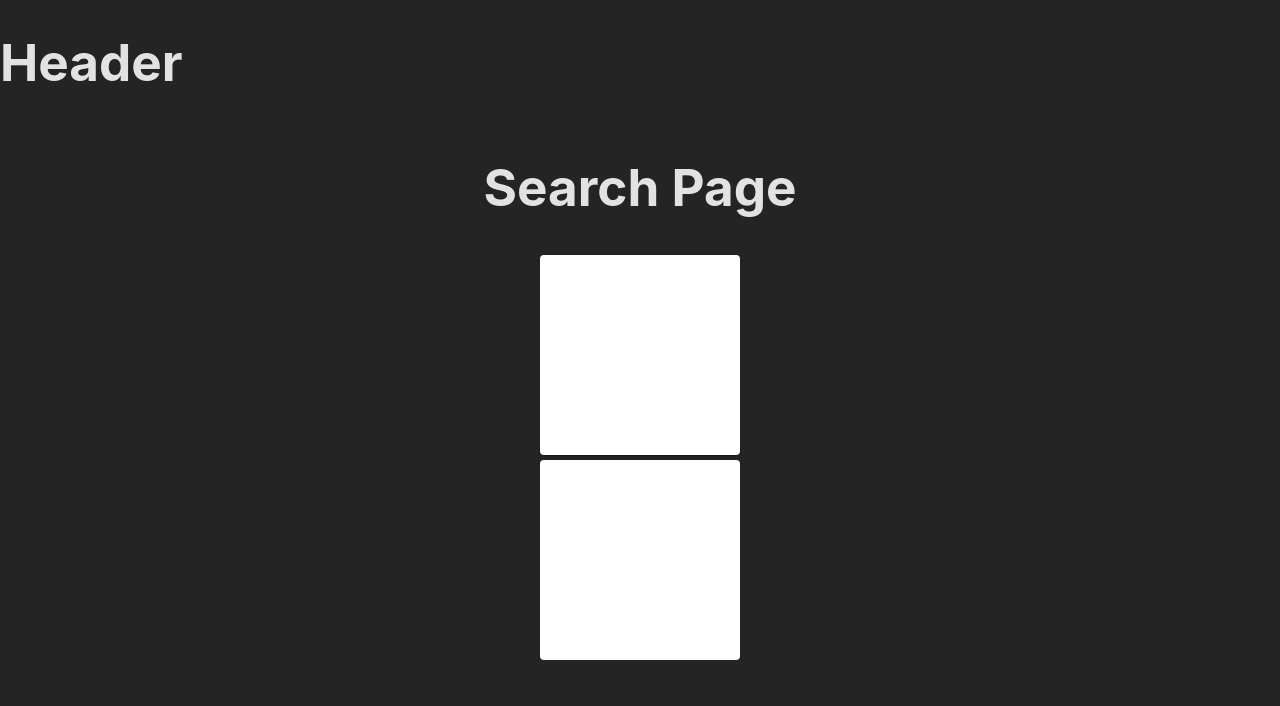
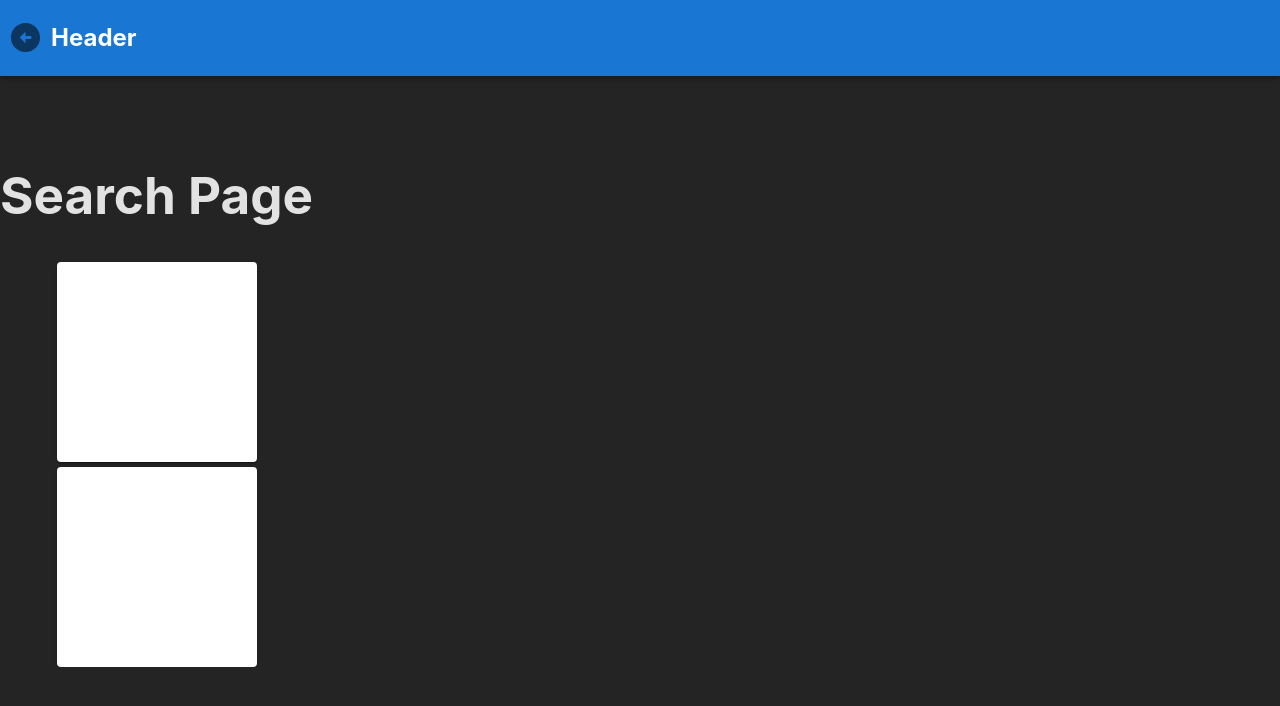
Before and after one commit to ali-skinner/ali-skinner.github.io, a React (Vite) app: page /projects in a window 1280 px wide. Shown: the top 706 px of the page. Built offline with nearby package versions, Linux system fonts and the light colour scheme.

Commit message:
back button v1

```diff
--- a/src/Header.tsx
+++ b/src/Header.tsx
@@ -1,21 +1,25 @@
-import { Box } from "@mui/material";
+import { AppBar, Box, IconButton } from "@mui/material";
 import { Outlet } from "react-router";
+import ArrowCircleLeftIcon from '@mui/icons-material/ArrowCircleLeft';
 
 export default function Header() {
 
     return (
-        <Box sx={{
-            width: "100vw",
-            height: "100vh",
-            display: "flex",
-            flexDirection: "column",
+        <Box>
+        <AppBar
+            sx={{
+                display: "flex",
+                flexDirection: "row",
 
-        }} >
-            <h1>Header</h1>
-            <Box>
+            }} >
+             {/* Make button bounce/update path/transitions*/}
+            <IconButton aria-label="back arrow">
+                <ArrowCircleLeftIcon fontSize="large"/>
+            </IconButton>
+            <h2>Header</h2>
+
+        </AppBar>
                 <Outlet />
             </Box>
-
-        </Box>
     )
 }
```
